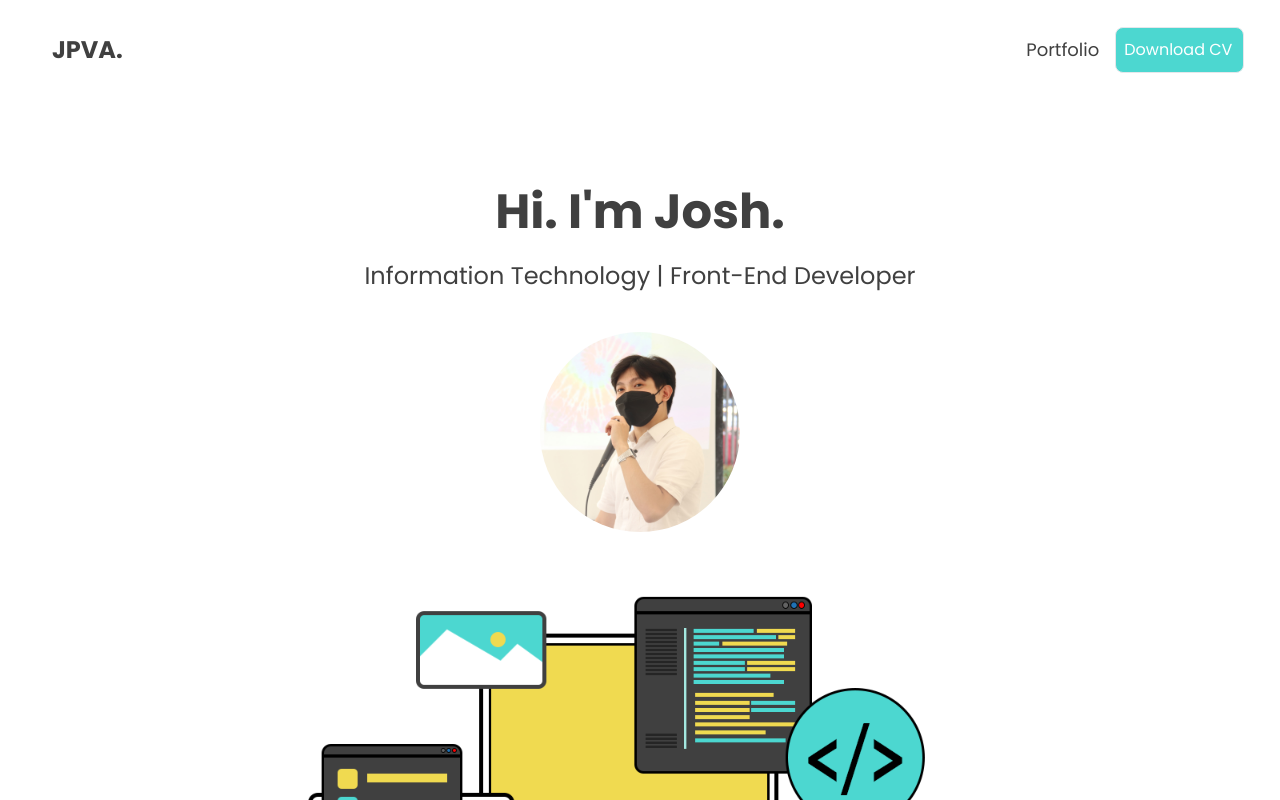
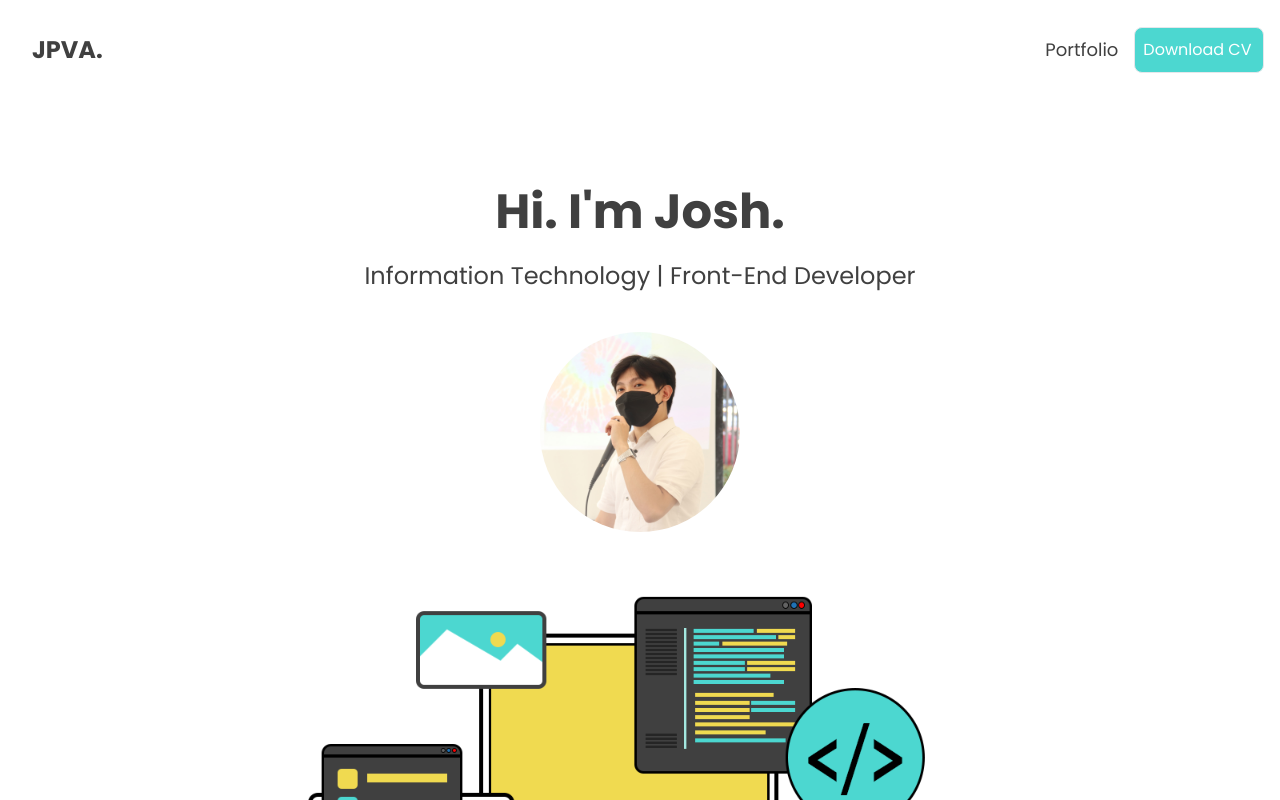
Before and after one commit to joshpatrickz/JPVA-Portfolio, a React (Create React App) app: page / in a window 1280 px wide. Shown: the top 800 px of the page. Built offline with nearby package versions, Linux system fonts and the light colour scheme; the HTML template or start-up script is replaced by a standard one.

Commit message:
Update Navbar.jsx

```diff
--- a/src/components/Navbar.jsx
+++ b/src/components/Navbar.jsx
@@ -4,7 +4,7 @@ import CV from "../assets/aquino-cv.pdf";
 
 const Navbar = () => {
   return (
-    <div className="flex justify-between items-center h-[100px] max-w-[1240px] mx-auto px-4 text-lg text-[#404040]">
+    <div className="flex justify-between items-center h-[100px] max-w-[1920px] mx-auto px-4 text-lg text-[#404040]">
       <p className="w-full text-2xl font-bold m-4 cursor-pointer">
         <a href="/">JPVA.</a>
       </p>
```
